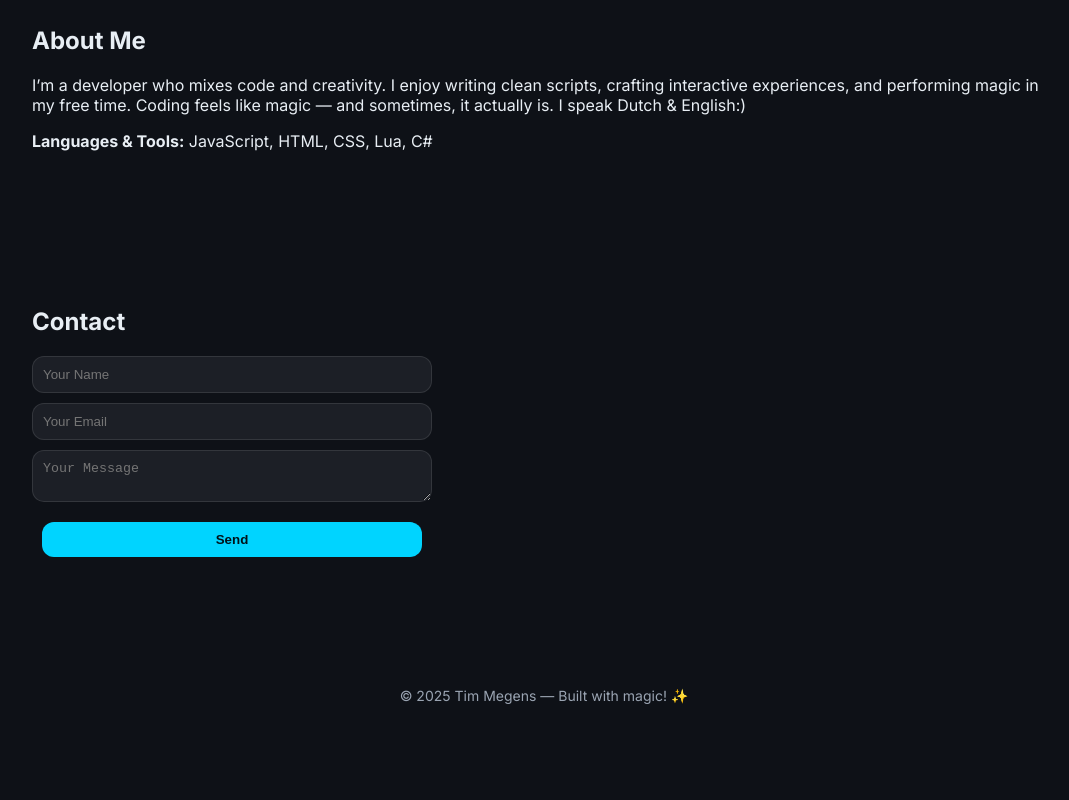
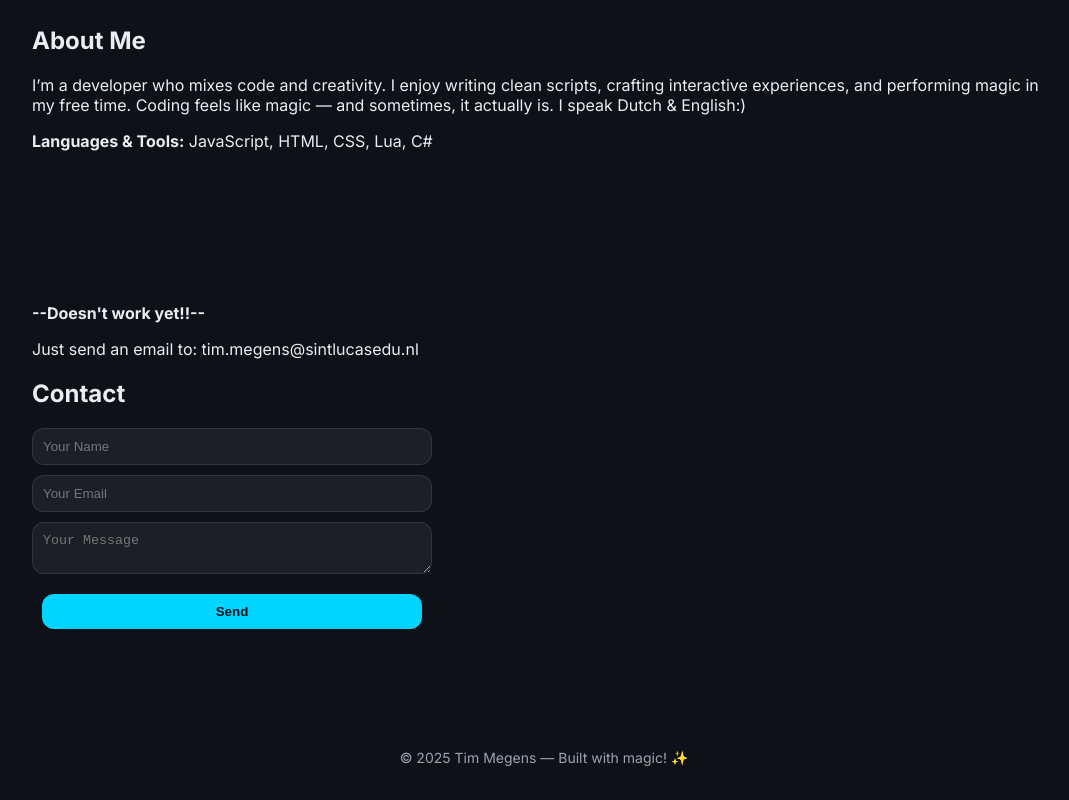
Before and after one commit to Tim20077/Tim20077.github.io, a plain HTML site: page index.html in a window 1280 px wide. Shown: the part 1025-1825 px from the top of the page, without its empty margins (96-1165 px from the left). Before the commit the page ends 1763 px from the top, so only its background shows below. Drawn offline with Linux system fonts and the light colour scheme.

Commit message:
Contact page doesn't work send message to my email

```diff
--- a/index.html
+++ b/index.html
@@ -77,15 +77,18 @@
         <p><strong>Languages & Tools:</strong> JavaScript, HTML, CSS, Lua, C#</p>
     </section>
 
+
     <section id="contact" class="section">
+        <p><strong>--Doesn't work yet!!--</strong></p>
+        <p>Just send an email to: tim.megens@sintlucasedu.nl</p>
         <h2>Contact</h2>
-        <form id="contactForm">
+        <form id="contactForm" action="https://formspree.io/f/mqagedar" method="POST">
             <input type="text" name="name" placeholder="Your Name" required>
             <input type="email" name="email" placeholder="Your Email" required>
             <textarea name="message" placeholder="Your Message" required></textarea>
             <button class="btn" type="submit">Send</button>
-            <div id="formStatus" class="small"></div>
         </form>
+
     </section>
 </main>
 
```
